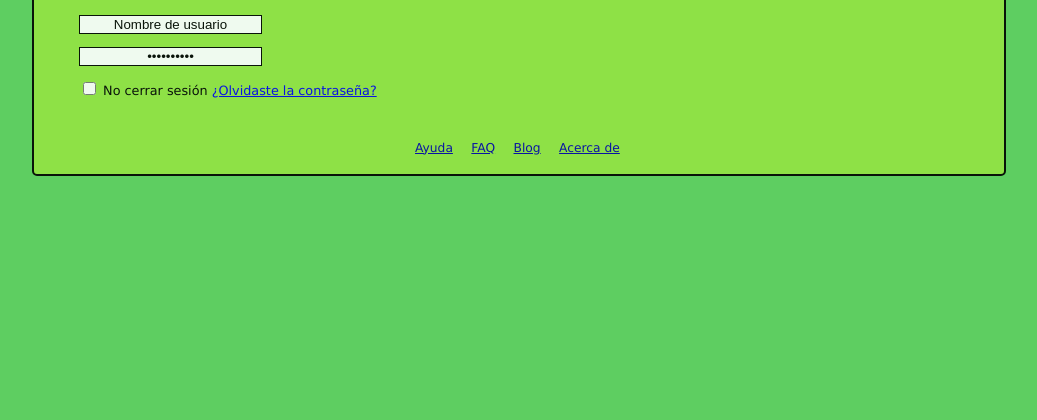
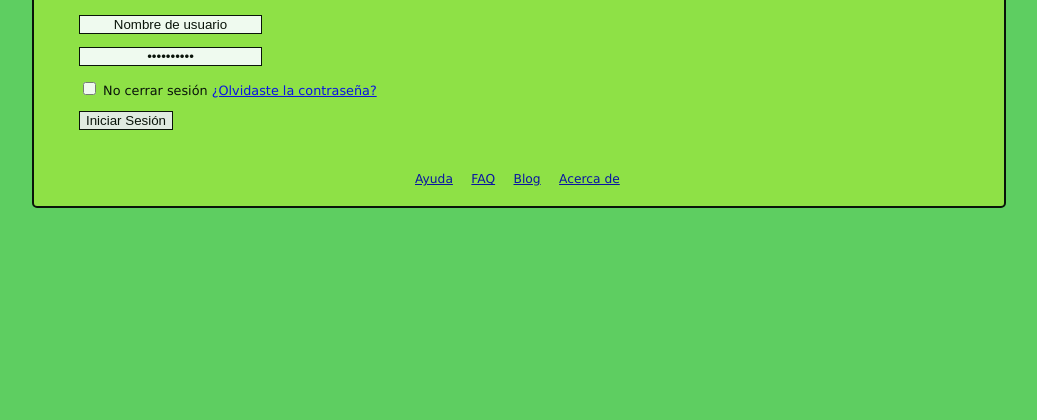
Before and after one commit to jd-juarezd/NosTocoCruz, a Django app: page / in a window 1280 px wide. Shown: the part 251-671 px from the top of the page, without its empty margins (121-1158 px from the left). Run offline with Django 3.2, Linux system fonts and the light colour scheme.

Commit message:
-Añadido botón de iniciar sesión (bug fixed)

```diff
--- a/social_djungle/templates/index.html
+++ b/social_djungle/templates/index.html
@@ -17,6 +17,7 @@
 					<label><input type='checkbox' name='remember'/> No cerrar sesión </label>
 					<a href=#> ¿Olvidaste la contraseña? </a>
 				</p>
+				<p><input type='button' value='Iniciar Sesi&oacute;n'/></p>
 			</form>
 		</section>
 		<section class='register'>
```
